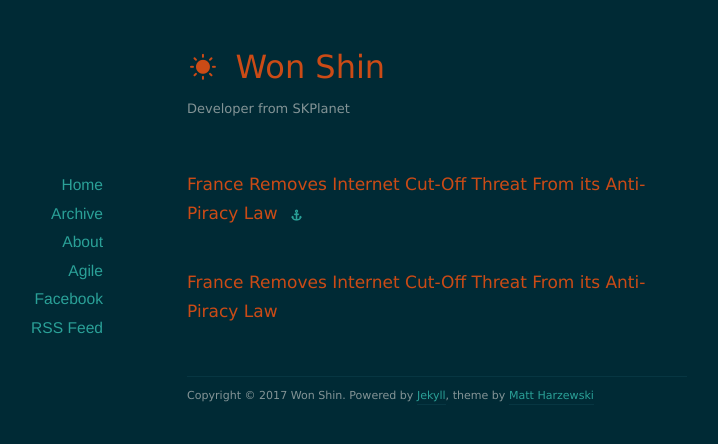
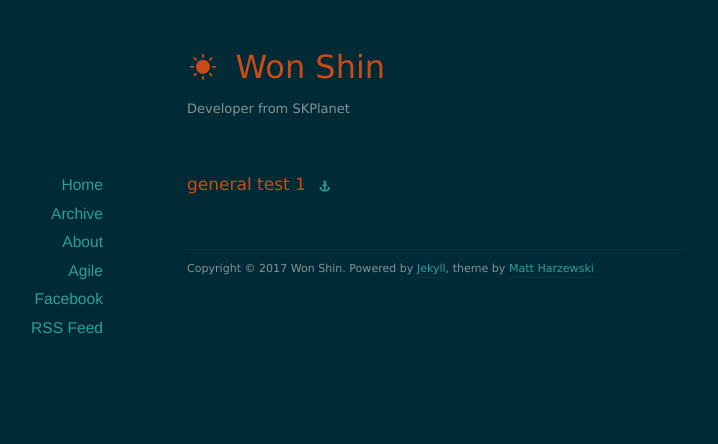
Before and after one commit to wonjjang/wonjjang.github.io, a Jekyll site: the page built from archives/index.html, in a window 1280 px wide. Shown: the top 444 px of the page, without its empty margins (203-921 px from the left). Built offline with Jekyll 4.4.1, drawn with Linux system fonts in a browser that asks for light colours; nearby versions of some CDN libraries.

Commit message:
add category test

```diff
--- a/_posts/agile/2017-02-18-test.md
+++ b/_posts/agile/2017-02-18-test.md
@@ -1,6 +1,6 @@
 ---
 layout: post
-title:  "France Removes Internet Cut-Off Threat From its Anti-Piracy Law"
+title:  "test1"
 date:   2013-06-05 20:33:11
 category: agile
 ---
--- a/_posts/general/2013-06-05-france-removes-internet-cut-off.markdown
+++ b/_posts/general/2013-06-05-france-removes-internet-cut-off.markdown
@@ -1,6 +1,6 @@
 ---
 layout: post
-title:  "France Removes Internet Cut-Off Threat From its Anti-Piracy Law"
+title:  "general test 1"
 date:   2013-06-05 20:33:11
 external-url: http://arstechnica.com/tech-policy/2013/06/france-removes-internet-cut-off-threat-from-its-anti-piracy-law/
 category: general
--- a/archives/index.html
+++ b/archives/index.html
@@ -6,6 +6,7 @@ title: Archives
 <div id="blog-archives">
 
 	{% for post in site.posts %}
+	{% if post.categories contains 'general' %}
 	<article class="post">
 		{% if post.external-url %}
 		<h1>
@@ -16,6 +17,7 @@ title: Archives
 		<h1><a href="{{ post.url }}">{{ post.title }}</a></h1>
 		{% endif %}
 	</article>
+	{% endif %}
 	{% endfor %}
 
 </div>
```
Also changed, not shown: _posts/agile/2017-02-18-test2.md (added, +6 -0 lines). Lines whose indentation alone changed are shown as unchanged.
